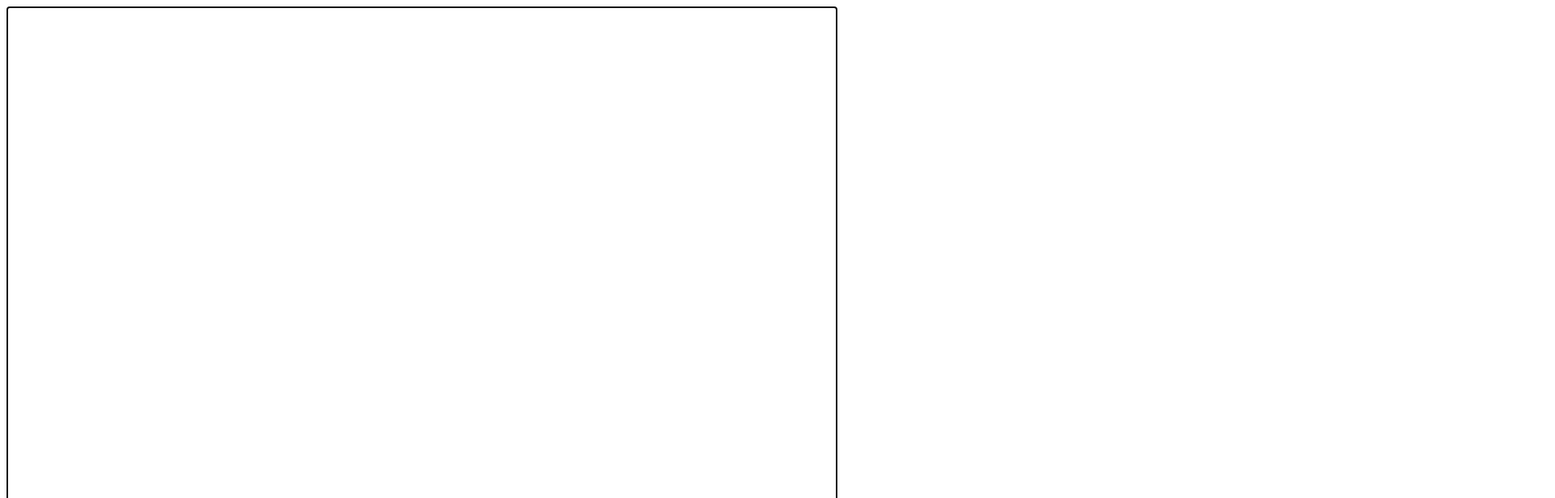
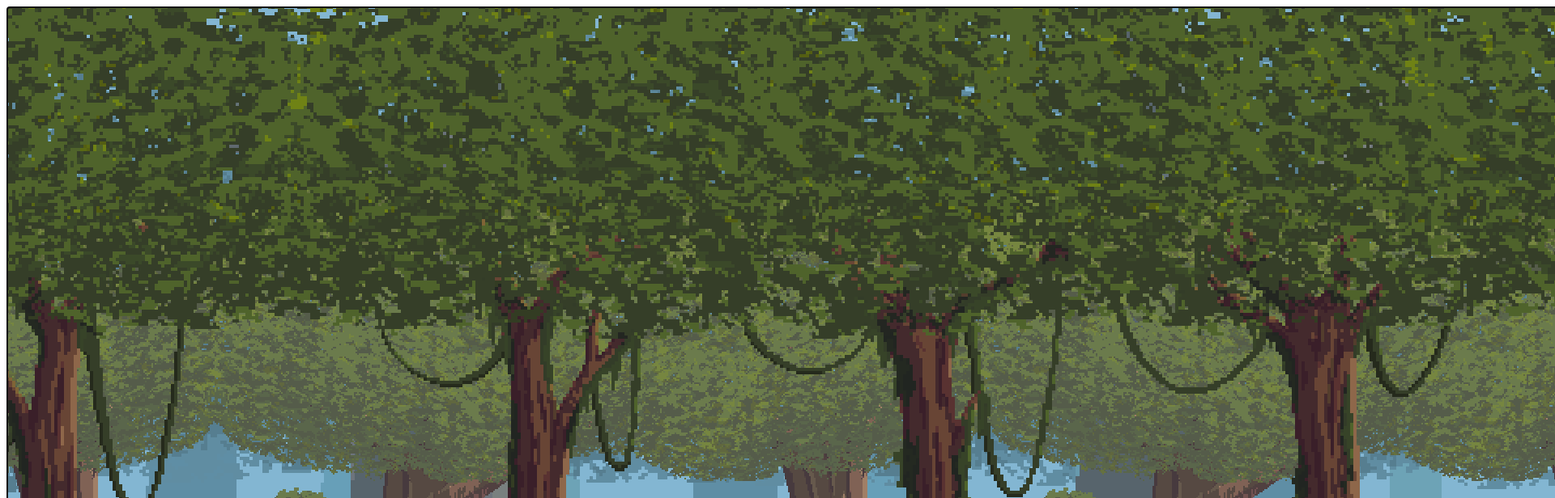
Before and after one commit to jamesesc/MiniGame, a plain HTML site: page index.html in a window 1280 px wide. Shown: the top 616 px of the page at 81% size, 1920 px wide, since content can reach past the window. Drawn offline with Linux system fonts and the light colour scheme.

Commit message:
feat: combined and update game backend functionality

```diff
--- a/gameengine.js
+++ b/gameengine.js
@@ -19,6 +19,8 @@ class GameEngine {
         this.options = options || {
             debugging: false,
         };
+
+        this.camera = { x: 0, y: 0 };
     };
 
     init(ctx) {
@@ -84,10 +86,16 @@ class GameEngine {
         // Clear the whole canvas with transparent color (rgba(0, 0, 0, 0))
         this.ctx.clearRect(0, 0, this.ctx.canvas.width, this.ctx.canvas.height);
 
+        this.ctx.save();
+
+        this.ctx.translate(-this.camera.x, -this.camera.y);
+
         // Draw latest things first
-        for (let i = this.entities.length - 1; i >= 0; i--) {
+        for (let i = 0; i < this.entities.length; i++) {
             this.entities[i].draw(this.ctx, this);
         }
+
+        this.ctx.restore();
     };
 
     update() {
--- a/index.html
+++ b/index.html
@@ -9,9 +9,20 @@
     <script type="text/javascript" src="./timer.js"></script>
     <script type="text/javascript" src="./gameengine.js"></script>
     <script type="text/javascript" src="./util.js"></script>
+    <script type="text/javascript" src="SceneManager.js"></script>
+    <script type="text/javascript" src="./ParallaxLayer.js"></script>
+    <script type="text/javascript" src="./Ground.js"></script>
+    <script type="text/javascript" src="AnimatorFromMultipleImages.js"></script>
+    <script type="text/javascript" src="AnimatorFromOneImage.js"></script>
+    <script type="text/javascript" src="HeartItem.js"></script>
+    <script type="text/javascript" src="CakeItem.js"></script>
+    <script type="text/javascript" src="./Otter.js"></script>
+    <script type="text/javascript" src="./Bee.js"></script>
+    <script type="text/javascript" src="./Frog.js"></script>
+    <script type="text/javascript" src="./Mushroom.js"></script>
     <script type="text/javascript" src="./main.js"></script>
 </head>
 <body>
-    <canvas id="gameWorld" width="1024" height="768" style="background: white; border: 1px solid black" tabindex="0" autofocus></canvas>
+    <canvas id="gameWorld" width="5000" height="1100" style="background: white; border: 1px solid black" tabindex="0" autofocus></canvas>
 </body>
 </html>
--- a/main.js
+++ b/main.js
@@ -1,12 +1,124 @@
 const gameEngine = new GameEngine();
-
 const ASSET_MANAGER = new AssetManager();
 
+// Ground Tiles
+ASSET_MANAGER.queueDownload("./Assests/Ground/Ground-1.png");
+ASSET_MANAGER.queueDownload("./Assests/Ground/Ground-1.png");
+
+// Parallax Background
+ASSET_MANAGER.queueDownload("./Assests/Background/1-Trees.png");
+ASSET_MANAGER.queueDownload("./Assests/Background/2-Trees.png");
+ASSET_MANAGER.queueDownload("./Assests/Background/3-Trees.png");
+ASSET_MANAGER.queueDownload("./Assests/Background/4-TreesBackground.png");
+ASSET_MANAGER.queueDownload("./Assests/Background/5-SkyBackground.png");
+
+// Items
+
+// Hearts
+ASSET_MANAGER.queueDownload("./Assests/Items/Hearts.png");
+
+ASSET_MANAGER.queueDownload("./Assests/Items/Strawberrycake.png");
+
+// Mobs
+
+// Bee
+ASSET_MANAGER.queueDownload("./Assests/Mobs/Bee/Bee-Attack.png");
+ASSET_MANAGER.queueDownload("./Assests/Mobs/Bee/Bee-Fly.png");
+ASSET_MANAGER.queueDownload("./Assests/Mobs/Bee/Bee-Hit.png");
+
+// Frog
+ASSET_MANAGER.queueDownload("./Assests/Mobs/Frogs/Green-Frog.png");
+
+
+// Mushroom
+ASSET_MANAGER.queueDownload("./Assests/Mobs/Mushroom/Mushroom-Idle.png");
+
+// Otter Animation
+
+// Otter Idle
+for (let i = 1; i <= 4; i++) {
+    ASSET_MANAGER.queueDownload(`./Assests/Otter/Idle/otter_idle_${i}.png`);
+}
+
+// Otter Run
+for (let i = 1; i <= 3; i++) {
+    ASSET_MANAGER.queueDownload(`./Assests/Otter/Run/otter_run_${i}.png`);
+}
+
+// Otter Jump
+for (let i = 1; i <= 4; i++) {
+    ASSET_MANAGER.queueDownload(`./Assests/Otter/Jump/otter_jump_${i}.png`);
+}
+
+// Otter Land
+for (let i = 1; i <= 3; i++) {
+    ASSET_MANAGER.queueDownload(`./Assests/Otter/Land/otter_land_${i}.png`);
+}
+
+// Otter Spin
+for (let i = 1; i <= 3; i++) {
+    ASSET_MANAGER.queueDownload(`./Assests/Otter/Spin/otter_spin_${i}.png`);
+}
+
+// Otter Sleep
+for (let i = 1; i <= 6; i++) {
+    ASSET_MANAGER.queueDownload(`./Assests/Otter/Sleep/otter_sleep_${i}.png`);
+}
+
+/**
+ * Method to handle every entity in the game.
+ */
 ASSET_MANAGER.downloadAll(() => {
-	const canvas = document.getElementById("gameWorld");
-	const ctx = canvas.getContext("2d");
+    const canvas = document.getElementById("gameWorld");
+    const ctx = canvas.getContext("2d");
 
-	gameEngine.init(ctx);
+    gameEngine.init(ctx);
 
-	gameEngine.start();
+
+
+    // Background Entity
+    gameEngine.addEntity(new ParallaxLayer(gameEngine, "./Assests/Background/5-SkyBackground.png", 100, -550, 4));
+    gameEngine.addEntity(new ParallaxLayer(gameEngine, "./Assests/Background/4-TreesBackground.png", 0.1, 0, 4));
+    gameEngine.addEntity(new ParallaxLayer(gameEngine, "./Assests/Background/3-Trees.png", 0.3, 0, 5));
+    gameEngine.addEntity(new ParallaxLayer(gameEngine, "./Assests/Background/2-Trees.png", 0.5, 200, 2));
+    gameEngine.addEntity(new ParallaxLayer(gameEngine, "./Assests/Background/1-Trees.png", 0.7, -250, 4));
+
+
+    // Player
+    gameEngine.addEntity(new SceneManager(gameEngine));
+
+
+    // Items
+    gameEngine.addEntity(new HeartItem(gameEngine));
+
+    gameEngine.addEntity(new CakeItem(gameEngine));
+
+    // Mobs
+
+    // Bee
+    gameEngine.addEntity(new Bee(gameEngine));
+
+    // Frog
+    gameEngine.addEntity(new Frog(gameEngine));
+
+    // Mushroom
+    gameEngine.addEntity(new Mushroom(gameEngine))
+
+
+
+
+
+    // Ground
+
+    // Ground Type 1
+    gameEngine.addEntity(new Ground(gameEngine));
+
+    // Ground Type 2
+    //gameEngine.addEntity(new Background(gameEngine));
+
+    // Make sure that images is high quality
+	ctx.imageSmoothingEnabled = false;
+
+
+    gameEngine.start();
 });
```
